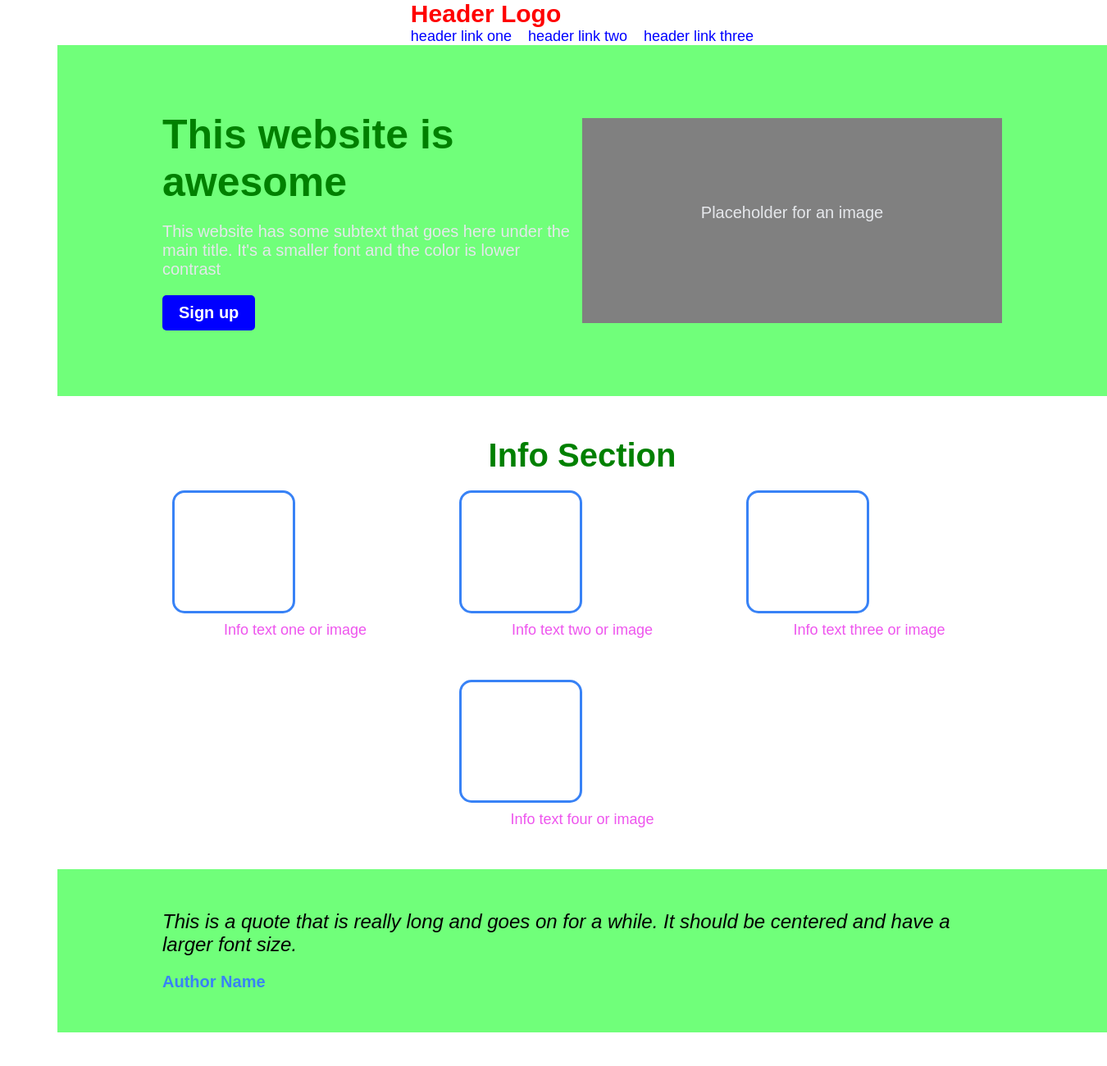
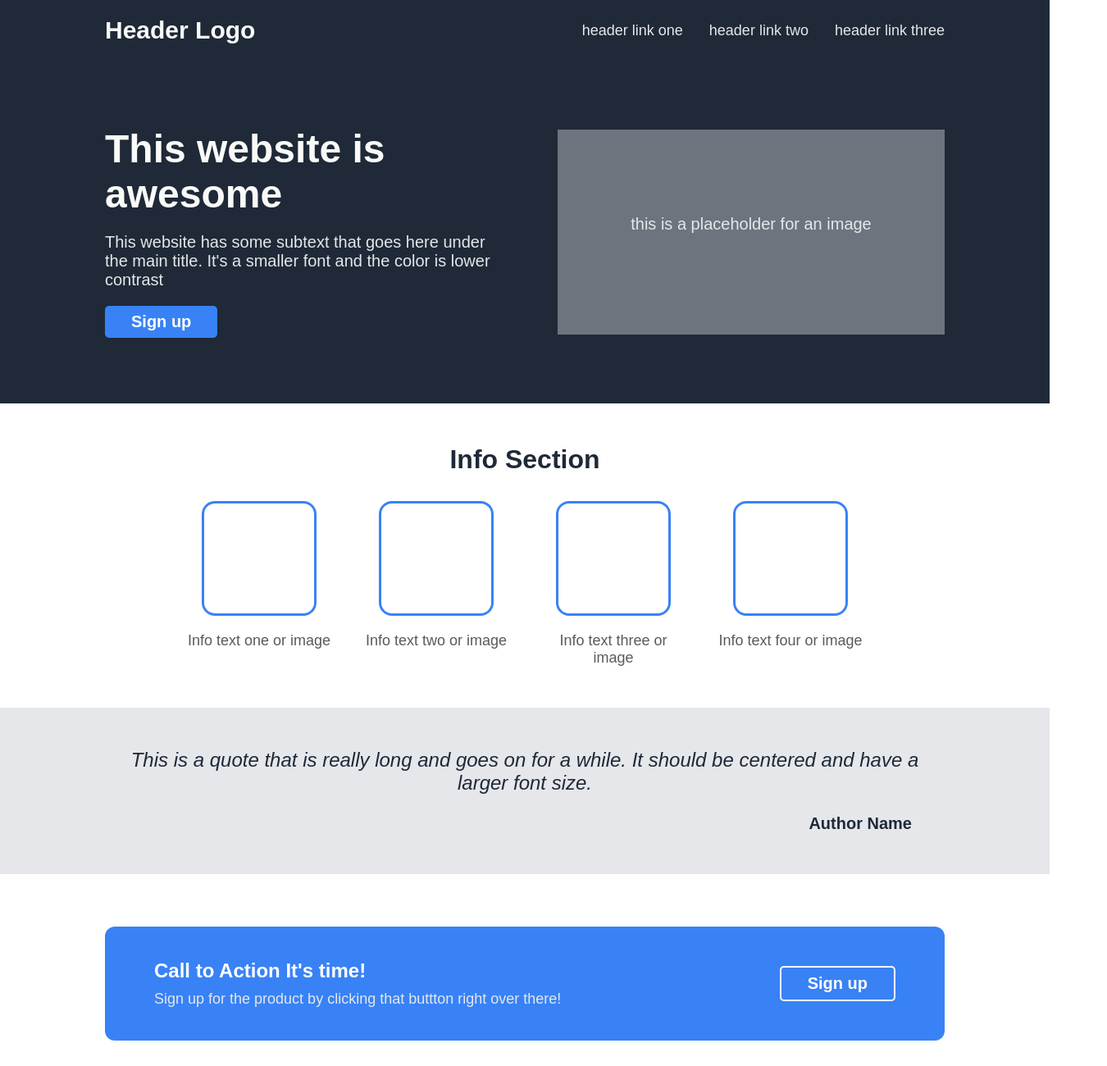
Before and after one commit to l3130/Landing-Page, a plain HTML site: page index.html in a window 1280 px wide. Shown: the top 1300 px of the page at 82% size, 1350 px wide, since content can reach past the window. Drawn offline with Linux system fonts and the light colour scheme.

Commit message:
Final changes

```diff
--- a/index.html
+++ b/index.html
@@ -11,8 +11,7 @@
 
         <header>
          <div class="logo">Header Logo</div>
-
-        <div class="header-links">
+         <div class="header-links">
             <a href="#">header link one</a>
             <a href="#">header link two</a>
             <a href="#">header link three</a>
@@ -27,7 +26,7 @@
         <button class="button">Sign up</button>
         </div>
         <div class="placeholder">
-            <p>Placeholder for an image</p>
+            <p>this is a placeholder for an image</p>
         </div>
         </main>
 
--- a/styles.css
+++ b/styles.css
@@ -9,8 +9,7 @@
 
 
 body {
-    display: flex;
-    flex-direction: column;
+    background: #fff;
     min-height: 100vh;
 
 }
@@ -19,7 +18,7 @@ body {
     justify-content: space-between;
     align-items: center;
     padding: 80px 10%;
-    background-color: #1F29;
+    background-color: #1F2937;
 
 
 
@@ -27,22 +26,24 @@ body {
 }
 .main-content {
     flex: 1;
+    margin-right: 40px;
 }
 .main h1 {
     font-size: 50px;
-    color: green;
+    font-size: 48px;
+    color: #F9FAF8;
     margin-bottom: 20px;
-    font-weight: extrabold;
+    font-weight: bold;
 }
 .button {
 
     color: white;
-    background-color: #3882f6;
+
     font-size: 20px;
     border-radius: 5px;
-    padding: 10px 20px;
+    padding: 8px 32px;
     border: none;
-    background-color: blue;
+    background: #3882f6;
     font-weight: bold;
     cursor: pointer;
 }
@@ -50,43 +51,40 @@ body {
     display: flex;
     flex: 1;
     height: 250px;
-    background-color: gray;
+    background: #6d747d;
     justify-content: center;
-
+    font-size: 18px;
     align-items: center;
     color:#E5E7EB;
+    margin-left: 40px;
 
 
 }
 .container {
+
+    width: 100%;
+
+}
+header {
     display: flex;
-    flex-direction: column;
-    align-items: center;
-    justify-content: center;
-    width: 100%;
-    height: 100%;
-    margin-left: 70px;
-}
-.header {
-    display: flex;
-    flex-direction: column;
+
     justify-content: space-between;
     align-items: center;
-    background-color: black;
+    background: #1F2937;
     padding: 20px 10%;
 }
 .logo {
     font-size: 30px;
     font-weight: bold;
-    color: red;
+    color: #F9FAF8;
 }
 .header-links {
     display: flex;
-    gap: 20px;
+    gap: 32px;
 
 }
 .header-links a {
-    color: blue;
+    color: #E5E7EB;
     text-decoration: none;
     font-size: 18px;
 }
@@ -98,69 +96,76 @@ body {
 .info-section {
     padding: 50px 10%;
     text-align: center;
+    background: #fff;
 }
 .info-section h2 {
-    font-size: 40px;
-    color: green;
-    margin-bottom: 20px;
+    font-size: 32px;
+    color: #1F2937;
+    font-weight: bold;
+    margin-bottom: 32px;
 }
 .info-items {
     display: flex;
     justify-content: center;
-    gap: 50px;
+    gap: 36px;
     flex-wrap: wrap;
 }
 .info-item {
+    display: flex;
+    flex-direction: column;
+    align-items: center;
 
-
-
-
-    width: 300px;
+    width: 180px;
 
 }
 .info-box {
-    width: 150px;
-    height: 150px;
+    width: 140px;
+    height: 140px;
     border: 3px solid #3882f6;
-    border-radius: 15px;
-    margin-bottom: 10px;
+    border-radius: 16px;
+    margin-bottom: 12px;
+    background: #fff;
 }
 .info-text {
     font-size: 18px;
-    color: #E5E;
+    color: #5a5a5a;
+    margin-top: 8px;
 
 }
 .quote-section {
-    background-color: #1F29;
+    background: #E5E7EB;
     padding: 50px 10%;
-
+    text-align: center;
 }
     .quote-text {
         font-size: 24px;
-        color: black;
-        font-weight: light;
+        color: #1F2937;
+        font-weight: 300;
         font-style: italic;
-        margin-bottom: 20px;
+        margin-bottom: 24px;
     }
 .quote-author {
         font-size: 20px;
-        color: #3882f6;
+        color: #1F2937;
         font-weight: bold;
+        text-align: right;
+        margin-right: 40px;
     }
 .footer {
-    background-color: black;
-    margin: 80px 15%;
-    padding: 20px 100px;
+    background-color: #3882f6;
+    margin: 64px 10%;
+    padding: 40px 60px;
     color: white;
-    border-radius: 8px;
+    border-radius: 12px;
     display: flex;
     justify-content: space-between;
     align-items: center;
 }
 .cta-text h3 {
     font-size: 24px;
-
+    font-weight: bold;
     margin-bottom: 10px;
+    color: #fff;
 }
 .cta-text p {
     font-size: 18px;
@@ -168,14 +173,14 @@ body {
 }
 .cta-button {
     color: white;
-    background-color: #3882f6;
+    background: transparent;
     font-size: 20px;
     border-radius: 5px;
-    padding: 10px 20px;
+    padding: 8px 32px;
     border: 2px solid white;
     font-weight: bold;
     cursor: pointer;
-    flex-shrink: 0;
+    transition: background 0.3s, color 0.3s;
 }
 .cta-button:hover {
     background-color: #1F29;
```
